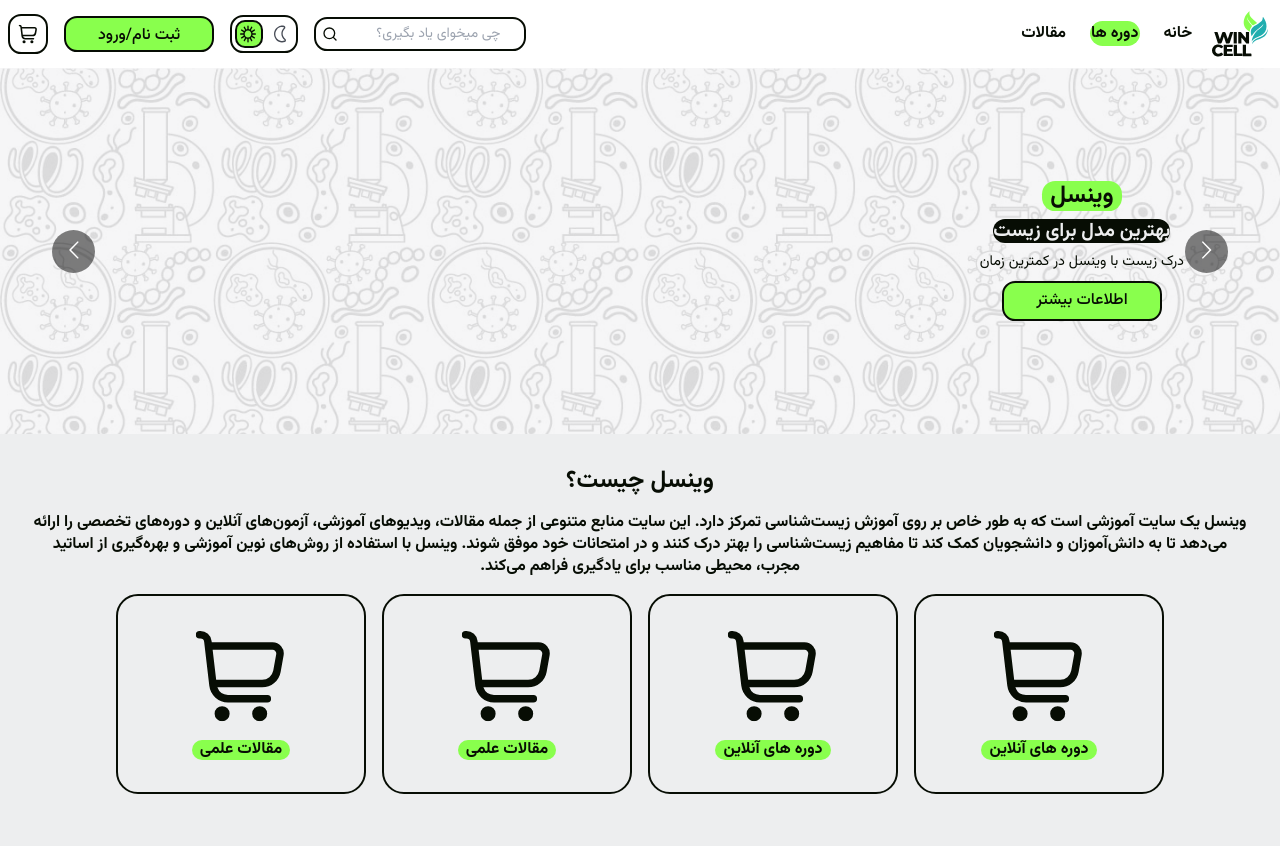
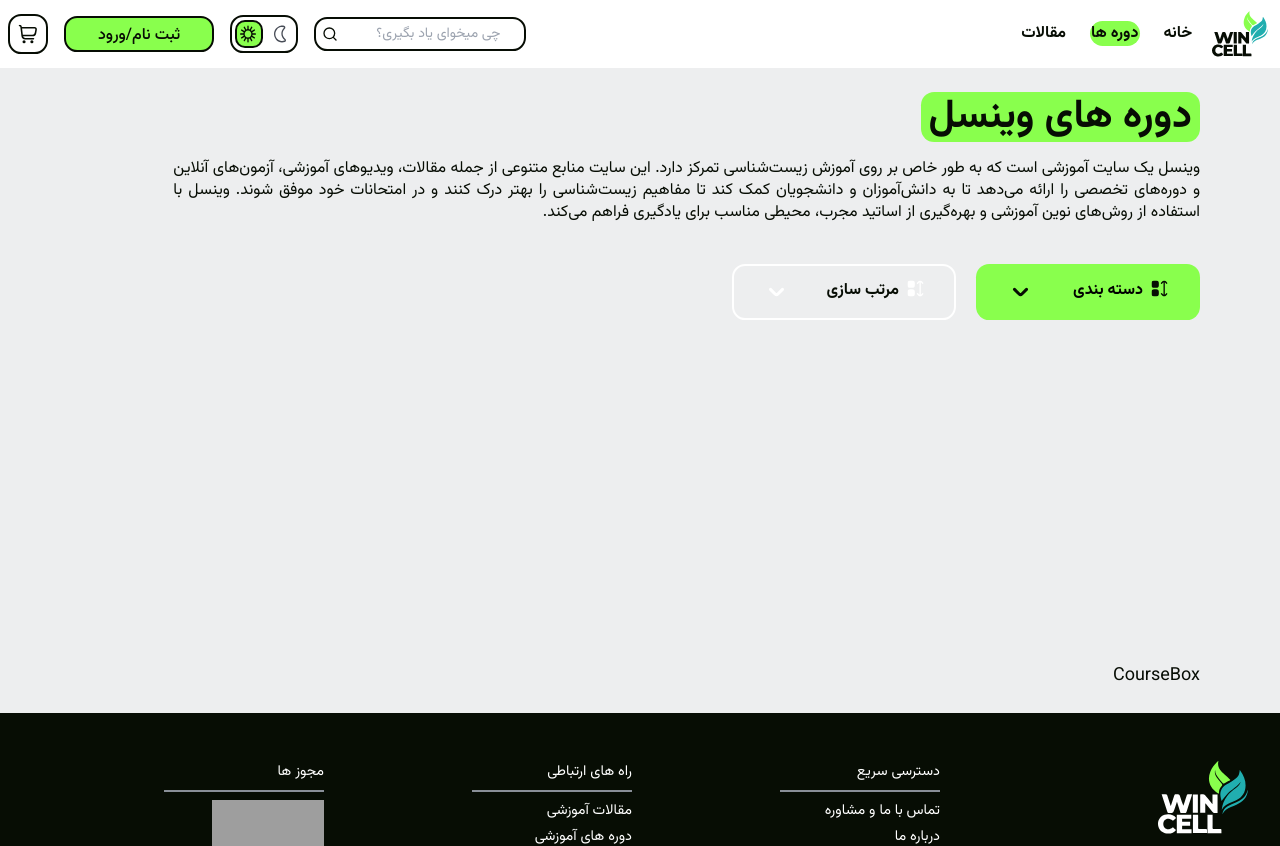
Before and after one commit to Navid-gh/Wincell, a React (Vite) app: page /courses in a window 1280 px wide. Shown: the top 846 px of the page. Built offline with nearby package versions, Linux system fonts and the light colour scheme; no server answers; grey boxes are pictures that could not be loaded.

Commit message:
7/25/2024-Courses-Edit

```diff
--- a/src/App.tsx
+++ b/src/App.tsx
@@ -6,6 +6,7 @@
 import Loader from "./components/UI/Loader";
 import UserLayout from "./pages/user/UserLayout";
 
+const Courses = lazy(() => import("./pages/public/Courses"));
 const Course = lazy(() => import("./pages/public/Course"));
 const Article = lazy(() => import("./pages/public/Article"));
 const About = lazy(() => import("./pages/public/About"));
@@ -23,7 +24,7 @@
             path="courses/"
             element={
               <Suspense fallback={<Loader type="main" />}>
-                <Home />
+                <Courses />
               </Suspense>
             }
           />
--- /dev/null
+++ b/src/components/CourseBox.tsx
@@ -0,0 +1,9 @@
+import React from 'react'
+
+const CourseBox = () => {
+  return (
+    <div>CourseBox</div>
+  )
+}
+
+export default CourseBox
--- /dev/null
+++ b/src/components/CourseContent.tsx
@@ -0,0 +1,53 @@
+import AppsSort from "./UI/icons/AppsSort";
+import BottomArrow from "./UI/icons/BottomArrow";
+import { textBody1, textBody2, textBody1Bold } from "../constants/styles";
+import { cn } from "../utils/lib/cn";
+import { useState } from "react";
+
+const CourseContent = () => {
+
+    const [isHovered, setIsHovered] = useState(false);
+    const [isHovered2, setIsHovered2] = useState(false);
+
+    return (
+        <div className="flex flex-col gap-4 justify-center my-6">
+            <section className="flex flex-row items-center gap-5">
+                <div onMouseEnter={() => setIsHovered(true)} onMouseLeave={() => setIsHovered(false)} className={`cursor-pointer flex justify-center items-center gap-2 bg-main-green-300 w-56 h-14 rounded-small ${cn("", textBody2)}`}>
+                    <div className="w-40 flex justify-between">
+                        <div className={`flex gap-2`}>
+                            <AppsSort className="fill-main-black" />
+                            <p className={`${cn("", textBody1Bold)} text-black`}>دسته بندی</p>
+                        </div>
+                        <BottomArrow className="fill-main-black" />
+                    </div>
+                </div>
+                <div onMouseEnter={() => setIsHovered2(true)} onMouseLeave={() => setIsHovered2(false)} className={`cursor-pointer flex justify-center items-center gap-2 border-2 border-white w-56 h-14 rounded-small ${cn("", textBody2)}`}>
+                    <div className="w-40 flex justify-between">
+                        <div className={`flex gap-2`}>
+                            <AppsSort className="fill-main-white" />
+                            <p className={`${cn("", textBody1Bold)}`}>مرتب سازی</p>
+                        </div>
+                        <BottomArrow className="fill-main-white" />
+                    </div>
+                </div>
+            </section>
+            <div className="flex flex-row gap-5">
+                <ul onMouseEnter={() => setIsHovered(true)} onMouseLeave={() => setIsHovered(false)} className={`z-50 transiton-all duration-200 w-56 h-72 gap-1 p-3 border-2 bg-main-gray-500 border-main-gray-400 box-shadow-1 rounded-small ${cn("", textBody1), isHovered ? 'visible' : 'invisible'}`}>
+                    <li className={`w-48 h-11 flex items-center cursor-pointer gap-4 p-3 transition-all hover:bg-main-gray-400 rounded-small hover:w-48 ${isHovered ? 'visible' : 'invisible'}`}>زیست شناسی</li>
+                    <li className={`w-48 h-11 flex items-center cursor-pointer gap-4 p-3 transition-all hover:bg-main-gray-400 rounded-small hover:w-48 ${isHovered ? 'visible' : 'invisible'}`}>ژنتیک</li>
+                    <li className={`w-48 h-11 flex items-center cursor-pointer gap-4 p-3 transition-all hover:bg-main-gray-400 rounded-small hover:w-48 ${isHovered ? 'visible' : 'invisible'}`}>بیوفیزیک</li>
+                    <li className={`w-48 h-11 flex items-center cursor-pointer gap-4 p-3 transition-all hover:bg-main-gray-400 rounded-small hover:w-48 ${isHovered ? 'visible' : 'invisible'}`}>ژنتیک گیاهی</li>
+                    <li className={`w-48 h-11 flex items-center cursor-pointer gap-4 p-3 transition-all hover:bg-main-gray-400 rounded-small hover:w-48 ${isHovered ? 'visible' : 'invisible'}`}>بیوتکنولوژی</li>
+                    <li className={`w-48 h-11 flex items-center cursor-pointer gap-4 p-3 transition-all hover:bg-main-gray-400 rounded-small hover:w-48 ${isHovered ? 'visible' : 'invisible'}`}>گیاه شناسی</li>
+                </ul>
+                <ul onMouseEnter={() => setIsHovered2(true)} onMouseLeave={() => setIsHovered2(false)} className={`z-50 transiton-all duration-200 w-56 h-40 gap-1 p-3 border-2 bg-main-gray-500 border-main-gray-400 box-shadow-1 rounded-small ${cn("", textBody1), isHovered2 ? 'visible' : 'invisible'}`}>
+                    <li className={`w-48 h-11 flex items-center cursor-pointer gap-4 p-3 transition-all hover:bg-main-gray-400 rounded-small hover:w-48 ${isHovered2 ? 'visible' : 'invisible'}`}>محبوبیت</li>
+                    <li className={`w-48 h-11 flex items-center cursor-pointer gap-4 p-3 transition-all hover:bg-main-gray-400 rounded-small hover:w-48 ${isHovered2 ? 'visible' : 'invisible'}`}>ارزان ترین</li>
+                    <li className={`w-48 h-11 flex items-center cursor-pointer gap-4 p-3 transition-all hover:bg-main-gray-400 rounded-small hover:w-48 ${isHovered2 ? 'visible' : 'invisible'}`}>گران ترین</li>
+                </ul>
+            </div>
+        </div>
+    )
+}
+
+export default CourseContent
--- /dev/null
+++ b/src/components/UI/icons/AppsSort.tsx
@@ -0,0 +1,26 @@
+import type { SvgIconType } from "../../../types/IconType";
+
+const AppsSort: SvgIconType = ({ fill, ...props }) => {
+    fill = fill || '#fff';
+    return (
+        <svg
+            width={17}
+            height={17}
+            viewBox="0 0 17 17"
+            fill="none"
+            xmlns="http://www.w3.org/2000/svg"
+            {...props}
+        >
+            <g clipPath="url(#clip0_2914_2527)" fill="fill">
+                <path d="M5.167.5h-2A2.667 2.667 0 00.5 3.167v2a2.667 2.667 0 002.667 2.666h2a2.667 2.667 0 002.666-2.666v-2A2.667 2.667 0 005.167.5zM5.167 9.167h-2A2.667 2.667 0 00.5 11.833v2A2.667 2.667 0 003.167 16.5h2a2.667 2.667 0 002.666-2.667v-2a2.667 2.667 0 00-2.666-2.666zM15.362 13.25l-1.529 1.527V2.223l1.529 1.526a.668.668 0 00.943-.943L14.58 1.084a2 2 0 00-2.827 0L10.03 2.806a.667.667 0 00.942.943L12.5 2.223v12.554l-1.529-1.526a.667.667 0 00-.942.944l1.724 1.722a2.004 2.004 0 002.827 0l1.725-1.722a.667.667 0 10-.943-.944z" />
+            </g>
+            <defs>
+                <clipPath id="clip0_2914_2527">
+                    <path fill={fill} transform="translate(.5 .5)" d="M0 0H16V16H0z" />
+                </clipPath>
+            </defs>
+        </svg>
+    )
+}
+
+export default AppsSort;
--- /dev/null
+++ b/src/components/UI/icons/BottomArrow.tsx
@@ -0,0 +1,22 @@
+import type { SvgIconType } from "../../../types/IconType";
+
+const BottomArrow: SvgIconType = ({ fill, ...props }) => {
+    fill = fill || '#070D04';
+    return (
+        <svg
+            width={25}
+            height={25}
+            viewBox="0 0 25 25"
+            fill="none"
+            xmlns="http://www.w3.org/2000/svg"
+            {...props}
+        >
+            <path
+                d="M19.561 8.354a1.5 1.5 0 00-2.122 0l-4.586 4.585a.5.5 0 01-.707 0L7.561 8.354a1.5 1.5 0 10-2.122 2.121l4.586 4.586a3.5 3.5 0 004.95 0l4.586-4.586a1.5 1.5 0 000-2.121z"
+                fill='fill'
+            />
+        </svg>
+    )
+}
+
+export default BottomArrow;
--- /dev/null
+++ b/src/pages/public/Courses.tsx
@@ -0,0 +1,19 @@
+import CourseBox from "../../components/CourseBox";
+import CourseContent from "../../components/CourseContent";
+import { textTitle1, bgTextColor, textBody1 } from "../../constants/styles";
+import { cn } from "../../utils/lib/cn";
+
+const Courses = () => {
+    return (
+        <main className="flex flex-col gap-4 justify-center my-6 mx-20">
+            <section className="flex flex-col gap-4">
+                <h1 className={` ${cn("", textTitle1, bgTextColor)} px-0`}>دوره های وینسل</h1>
+                <p className={`${cn("", textBody1)} w-11/12 text-justify`}>وینسل یک سایت آموزشی است که به طور خاص بر روی آموزش زیست‌شناسی تمرکز دارد. این سایت منابع متنوعی از جمله مقالات، ویدیوهای آموزشی، آزمون‌های آنلاین و دوره‌های تخصصی را ارائه می‌دهد تا به دانش‌آموزان و دانشجویان کمک کند تا مفاهیم زیست‌شناسی را بهتر درک کنند و در امتحانات خود موفق شوند. وینسل با استفاده از روش‌های نوین آموزشی و بهره‌گیری از اساتید مجرب، محیطی مناسب برای یادگیری فراهم می‌کند.</p>
+            </section>
+            <CourseContent />
+            <CourseBox />
+        </main>
+    )
+}
+
+export default Courses;
```
